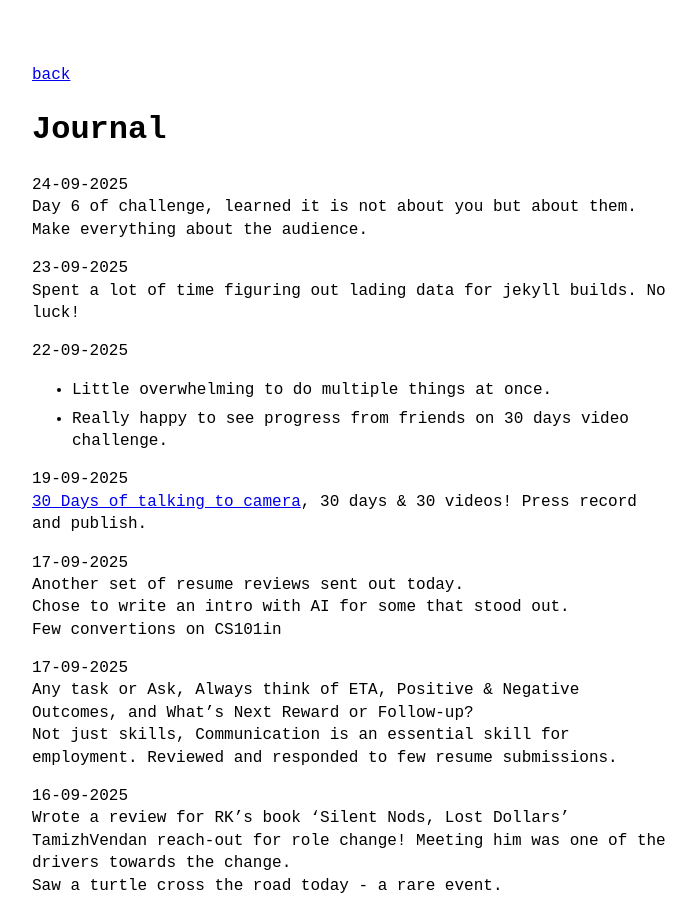
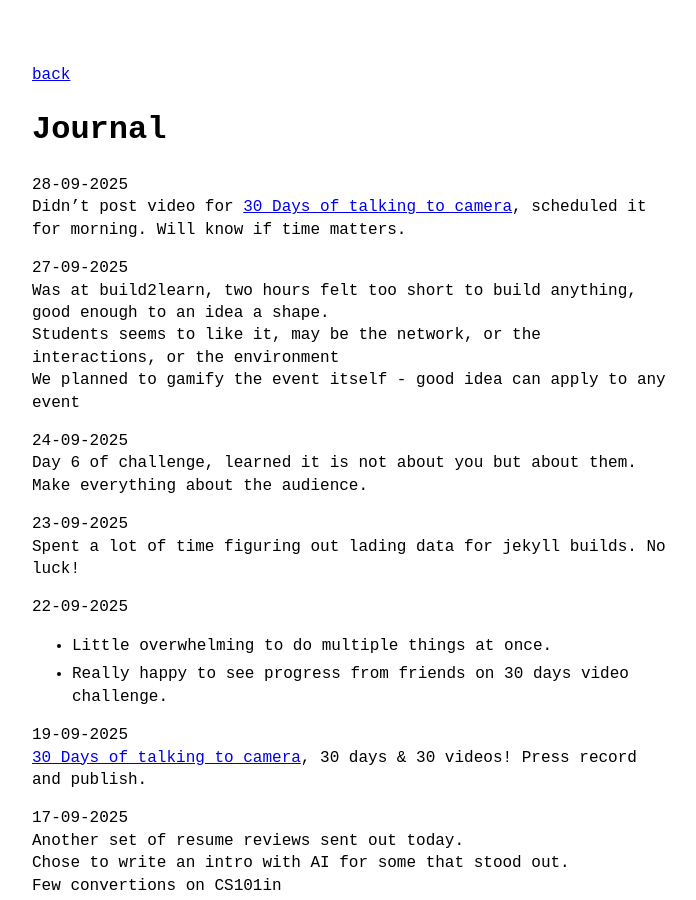
Before and after one commit to VallarasuS/Vallarasu.in, a Jekyll site: the page built from docs/open-journal.md, in a window 1280 px wide and 900 px high. Shown: the whole window, without its empty margins (288-984 px from the left). Built offline with Jekyll 4.4.1, drawn with Linux system fonts in a browser that asks for light colours.

Commit message:
Progress Update

```diff
--- a/docs/open-journal.md
+++ b/docs/open-journal.md
@@ -2,6 +2,14 @@
 layout: page
 title: Journal
 ---
+
+28-09-2025<br>
+Didn't post video for [30 Days of talking to camera](https://vallarasu.in/r/30-days), scheduled it for morning. Will know if time matters.
+
+27-09-2025<br>
+Was at build2learn, two hours felt too short to build anything, good enough to an idea a shape. <br>
+Students seems to like it, may be the network, or the interactions, or the environment <br>
+We planned to gamify the event itself - good idea can apply to any event
 
 24-09-2025<br>
 Day 6 of challenge, learned it is not about you but about them. <br>
--- a/docs/r/30-days-cs101.html
+++ b/docs/r/30-days-cs101.html
@@ -154,6 +154,8 @@
             <div id="tracker-container"></div>
 
             <ul>
+
+                <li><a target="_blank" href="https://youtube.com/shorts/6w3HVjbE4Cg">Day 10 - Problem Solving</a></li>
                 <li><a target="_blank" href="https://youtube.com/shorts/gxcJEuH8se4">Day 9 - Writing Online</a></li>
                 <li><a target="_blank" href="https://youtube.com/shorts/eJBd8ViXdFg">Day 8 - Proof of work</a></li>
                 <li><a target="_blank" href="https://youtube.com/shorts/9EAOOr8XCJA">Day 7 - Tailored Resume</a></li>
@@ -172,7 +174,7 @@
     <script>
 
         let users = [
-            { todo: [1, 1, 1, 1, 1, 1, 1, 1, 1, 0, 0, 0, 0, 0, 0, 0, 0, 0, 0, 0, 0, 0, 0, 0, 0, 0, 0, 0, 0, 0], name: "Vallarasu" },
+            { todo: [1, 1, 1, 1, 1, 1, 1, 1, 1, 1, 0, 0, 0, 0, 0, 0, 0, 0, 0, 0, 0, 0, 0, 0, 0, 0, 0, 0, 0, 0], name: "Vallarasu" },
         ]
 
         const container = document.querySelector("#tracker-container")
--- a/docs/r/30-days.html
+++ b/docs/r/30-days.html
@@ -128,7 +128,7 @@
 
         let users = [
             { todo: [1, 1, 1, 1, 1, 0, 0, 0, 0, 0, 0, 0, 0, 0, 0, 0, 0, 0, 0, 0, 0, 0, 0, 0, 0, 0, 0, 0, 0, 0], name: "Sivakami", href:"https://vallarasu.in/r/stories-with-rajamatha" },
-            { todo: [1, 1, 1, 1, 1, 1, 1, 1, 1, 0, 0, 0, 0, 0, 0, 0, 0, 0, 0, 0, 0, 0, 0, 0, 0, 0, 0, 0, 0, 0], name: "Vallarasu", href:"https://vallarasu.in/r/30-days-cs101" },
+            { todo: [1, 1, 1, 1, 1, 1, 1, 1, 1, 1, 0, 0, 0, 0, 0, 0, 0, 0, 0, 0, 0, 0, 0, 0, 0, 0, 0, 0, 0, 0], name: "Vallarasu", href:"https://vallarasu.in/r/30-days-cs101" },
             { todo: [1, 0, 0, 0, 0, 0, 0, 0, 0, 0, 0, 0, 0, 0, 0, 0, 0, 0, 0, 0, 0, 0, 0, 0, 0, 0, 0, 0, 0, 0], name: "Priyadharshini", href: "" },
             { todo: [0, 0, 0, 0, 0, 0, 0, 0, 0, 0, 0, 0, 0, 0, 0, 0, 0, 0, 0, 0, 0, 0, 0, 0, 0, 0, 0, 0, 0, 0], name: "Ram", href: "" },
             { todo: [0, 0, 0, 0, 0, 0, 0, 0, 0, 0, 0, 0, 0, 0, 0, 0, 0, 0, 0, 0, 0, 0, 0, 0, 0, 0, 0, 0, 0, 0], name: "Harish", href: "" }
```
